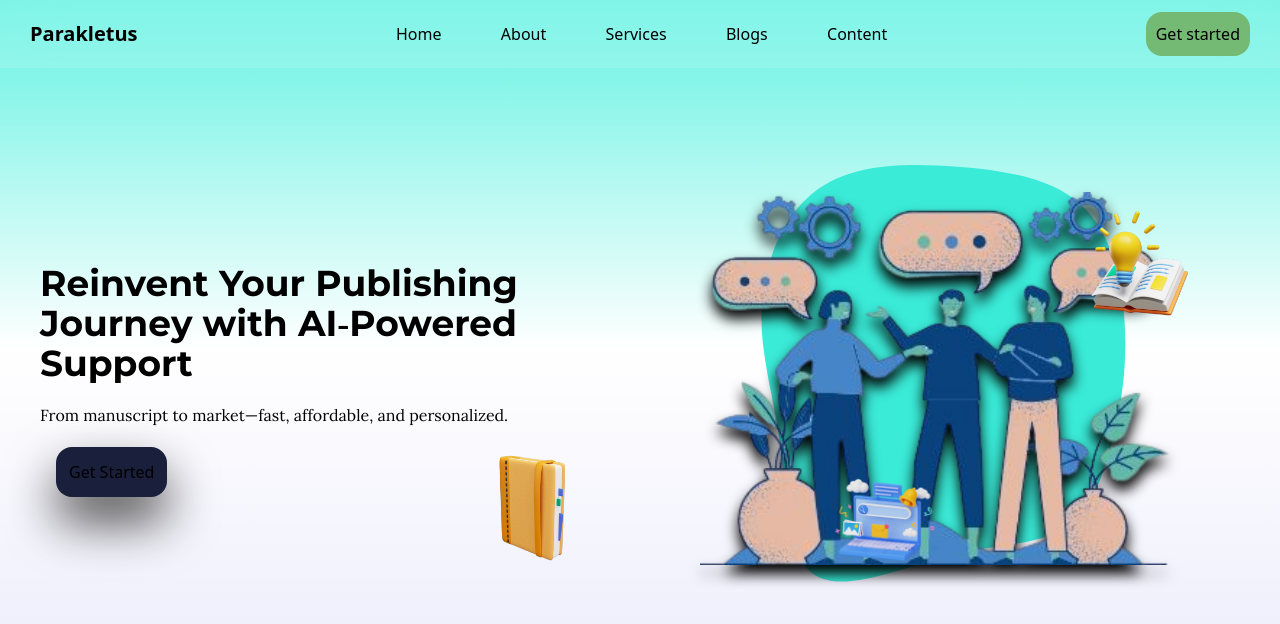
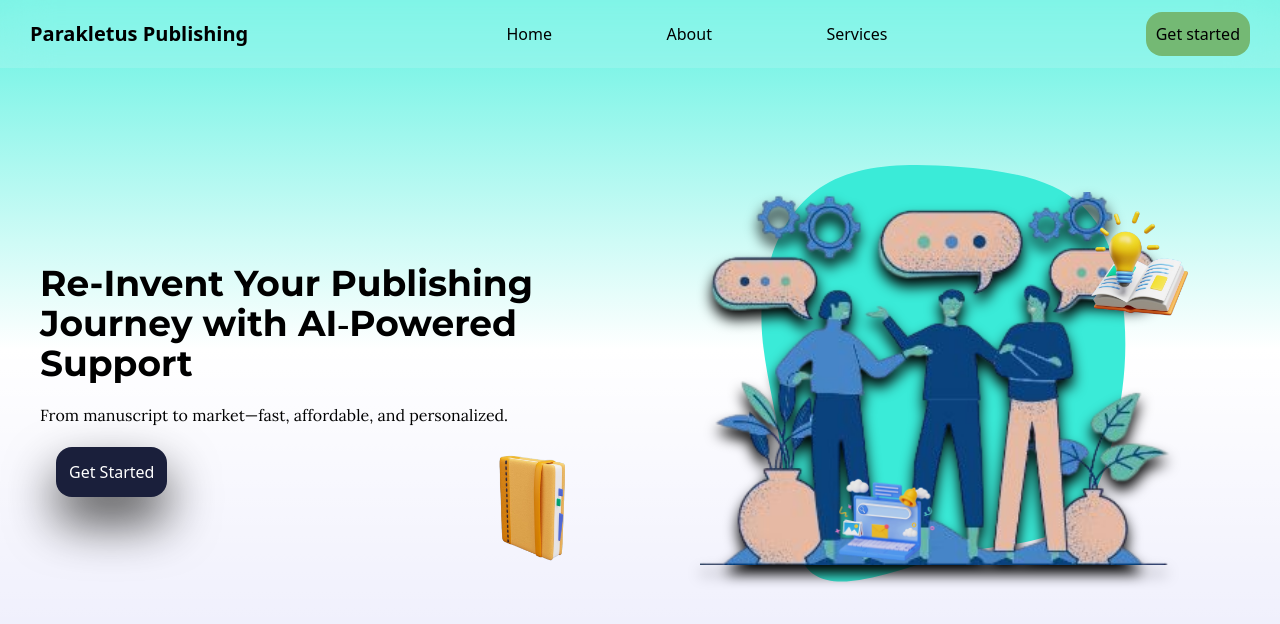
Before and after one commit to Gregor-prog/paralearn_publishing, a React (Vite) app: page / in a window 1280 px wide. Shown: the top 624 px of the page. Built offline with nearby package versions, Linux system fonts and the light colour scheme.

Commit message:
typos and errors

```diff
--- a/src/components/Header.jsx
+++ b/src/components/Header.jsx
@@ -18,9 +18,9 @@ function Header(){
     return <div className="flex flex-col md:flex-row items-center justify-evenly relative  p-5 pt-20 bg-opacity-20" style={{backgroundImage:'linear-gradient(#63F2E2,white,transparent)'}}>
         <div className=" z-10 p-[20px] relative align-middle justify-center">
         <img src={exbook} alt="" data-aos='slide-right' className="absolute z-[-10] top-[220px] left-[70%] w-[130px]"/>
-            <p className="text-4xl relative font-bold  my-5" style={{fontFamily:"montserrat"}}>Reinvent Your Publishing Journey with AI‑Powered Support</p>
+            <p className="text-4xl relative font-bold  my-5" style={{fontFamily:"montserrat"}}>Re-Invent Your Publishing Journey with AI‑Powered Support</p>
             <p className="font-[lora]" style={{fontFamily:"lora"}}>From manuscript to market—fast, affordable, and personalized.</p>
-            <button className="p-[13px] rounded-2xl my-[20px] bg-[#1A1F3B] mx-4 drop-shadow-2xl drop-shadow-[#474747]">Get Started</button>
+            <button className="p-[13px] rounded-2xl my-[20px] bg-[#1A1F3B] mx-4 drop-shadow-2xl text-white hover:bg-[#4e5580] cursor-pointer drop-shadow-[#474747]">Get Started</button>
         </div>
         <div className="relative" >
         <img src={draw}  alt="no pic" data-aos='fade-down' className="right-[90px] w-[340px] lg:w-[470px] top-28 z-[5] drop-shadow-xl absolute  drop-shadow-black " />
--- a/src/components/Nav.jsx
+++ b/src/components/Nav.jsx
@@ -7,8 +7,6 @@ function Content(){
         <p><Link to='/'>Home</Link></p>
         <p><Link to='/about'>About</Link></p>
         <p><Link to='/services'>Services</Link></p>
-        <p><Link to='/blog'>Blogs</Link></p>
-        <p><Link to='/content'>Content</Link></p>
     </div>
 }
 
@@ -35,8 +33,6 @@ function Navbar(){
             <li className="py-3 text-center"><Link to='/'>Home</Link></li>
             <li className="py-3 text-center"><Link to='/about'>About</Link></li>
             <li className="py-3 text-center"><Link to='/services'>Services</Link></li>
-            <li className="py-3 text-center"><Link to='/blog'>Blogs</Link></li>
-            <li className="py-3 text-center"><Link to='/content'>Content</Link></li>
             </ul>
             <button className="p-[10px] rounded-2xl text-white text-center font-semibold bg-[#0c0e0c]">
                 Get started
@@ -45,7 +41,7 @@ function Navbar(){
     }
     return <nav className="flex flex-row p-[30px] fixed items-center justify-between py-3  w-[100%] bg-[#fcfcfc2a] backdrop-blur-xl z-[50]">
         <div>
-            <p className=" font-semibold text-xl">Parakletus</p>
+            <p className=" font-semibold text-xl">Parakletus Publishing</p>
         </div>
         <Content/>
         {isOpen?<MobileNav/>:null}
```
